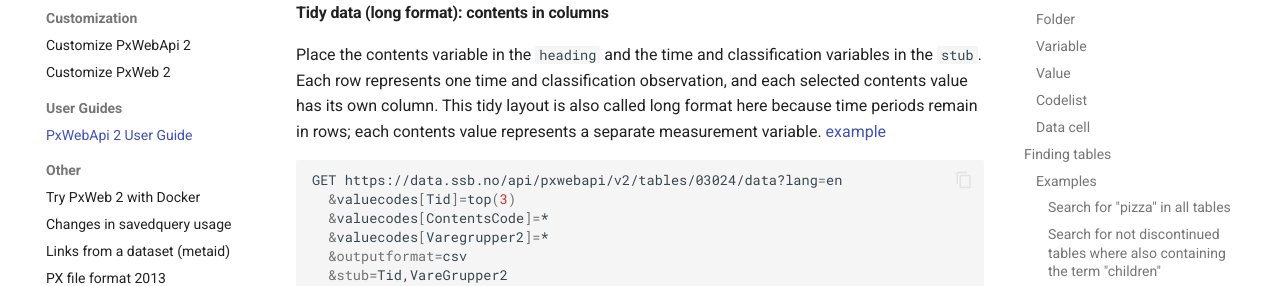
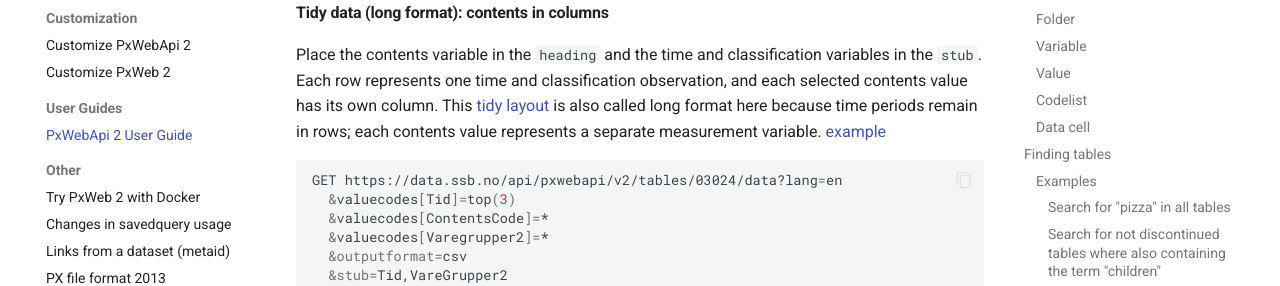
Before and after one commit to PxTools/pxtools.github.io, an MkDocs documentation site: the page built from docs/PxWebApi/documentation/user-guide.md, in a window 1280 px wide and 900 px high, scrolled down 25672 px. Shown: the part 215-501 px from the top of the window. Built offline with MkDocs 1.6.1 and Material for MkDocs 9.7.7, drawn with Linux system fonts in a browser that asks for light colours; comment, search, counter and statistics services are not loaded; part of the change alters nothing that is shown.

```diff
--- a/docs/PxWebApi/documentation/user-guide.md
+++ b/docs/PxWebApi/documentation/user-guide.md
@@ -1301,8 +1301,9 @@ GET https://data.ssb.no/api/pxwebapi/v2/tables/03024/data?lang=en
 
 Place the contents variable in the `heading` and the time and classification
 variables in the `stub`. Each row represents one time and classification
-observation, and each selected contents value has its own column. This tidy
-layout is also called long format here because time periods remain in rows;
+observation, and each selected contents value has its own column.
+This [tidy layout](https://data.europa.eu/apps/data-visualisation-guide/intro-to-tidy-data)
+is also called long format here because time periods remain in rows;
 each contents value represents a separate measurement variable.
 [example](https://data.ssb.no/api/pxwebapi/v2/tables/03024/data?lang=en&valuecodes[Tid]=top(3)&valuecodes[ContentsCode]=*&valuecodes[Varegrupper2]=*&outputformat=csv&stub=Tid,VareGrupper2&head=ContentsCode)
 
```
